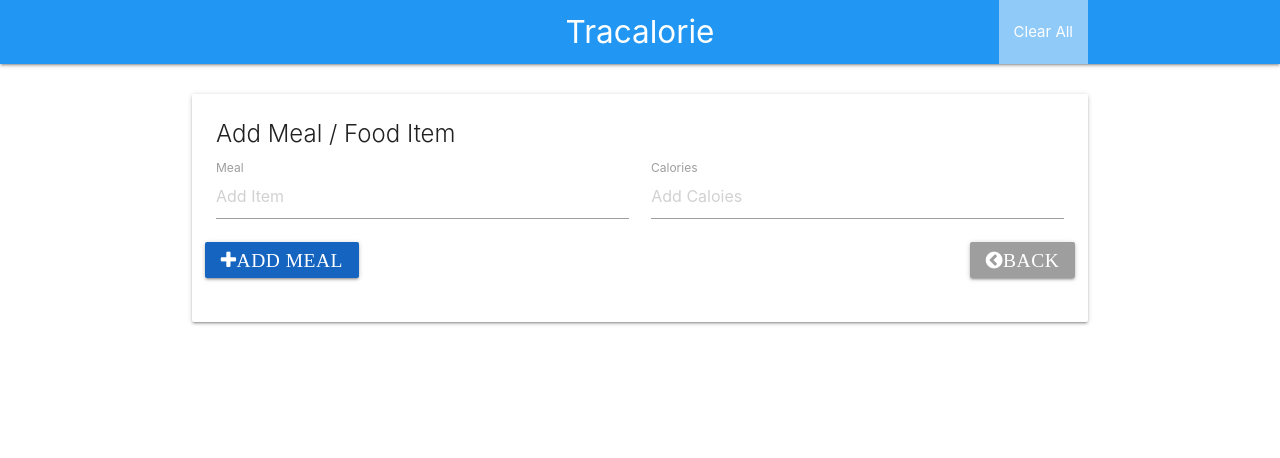
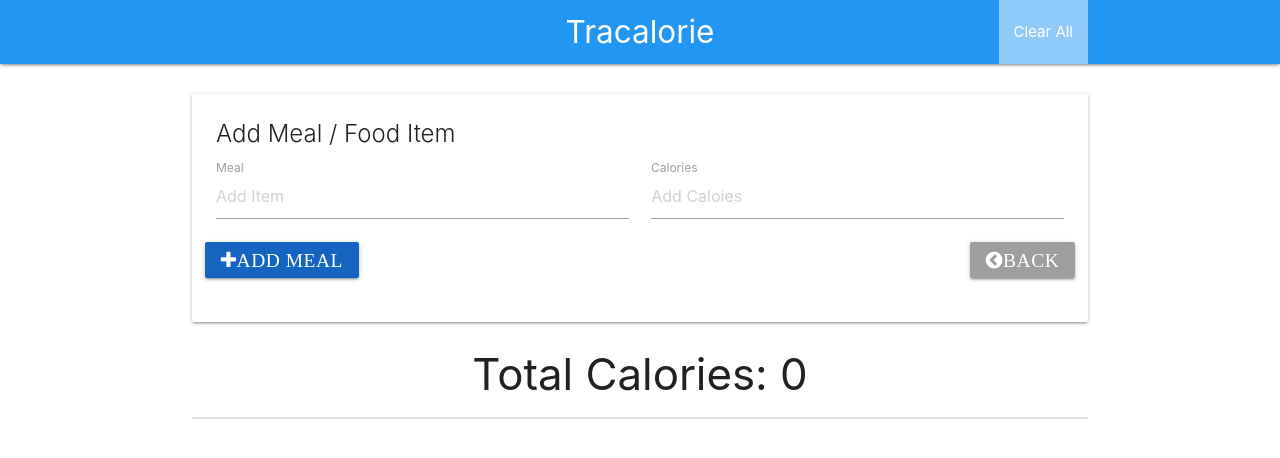
Before and after one commit to EliasOPrado/tracalories, a plain HTML site: page index.html in a window 1280 px wide. Drawn offline with nearby package versions, Linux system fonts and the light colour scheme.

Commit message:
added UI

```diff
--- a/index.html
+++ b/index.html
@@ -8,6 +8,7 @@
     <title>Tracalories | Meal & Calorie Tracker</title>
 </head>
 <body>
+    <!-- Navbar -->
     <nav>
         <div class="nav-wrapper blue">
             <div class="container">
@@ -21,6 +22,7 @@
 
     <br>
     <div class="container">
+        <!-- Form card -->
         <div class="card">
             <div class="card-content">
                 <span class="card-title">Add Meal / Food Item</span>
@@ -42,6 +44,33 @@
                 </form>
             </div>
         </div>
+         <!-- Calorie count -->
+         <h3 class="center-align">Total Calories: <span class="total-calories">0</span></h3>
+
+         <!-- Item List -->
+         <ul id="item-list" class="collection">
+
+        <!--
+             <li class="collection-item" id="item-0">
+                 <strong>Steak Dinner: </strong> <em>1200 Calories</em>
+                 <a href="" class="secondary-content">
+                     <i class="fa fa-pencil"></i>
+                 </a>
+             </li>
+             <li class="collection-item" id="item-0">
+                <strong>Steak Dinner: </strong> <em>1200 Calories</em>
+                <a href="" class="secondary-content">
+                    <i class="fa fa-pencil"></i>
+                </a>
+            </li>
+            <li class="collection-item" id="item-0">
+                <strong>Steak Dinner: </strong> <em>1200 Calories</em>
+                <a href="" class="secondary-content">
+                    <i class="fa fa-pencil"></i>
+                </a>
+            </li>
+        -->
+         </ul>
     </div>
 
     <script src="https://code.jquery.com/jquery-3.5.1.min.js"integrity="sha256-9/aliU8dGd2tb6OSsuzixeV4y/faTqgFtohetphbbj0="crossorigin="anonymous"></script>
```
